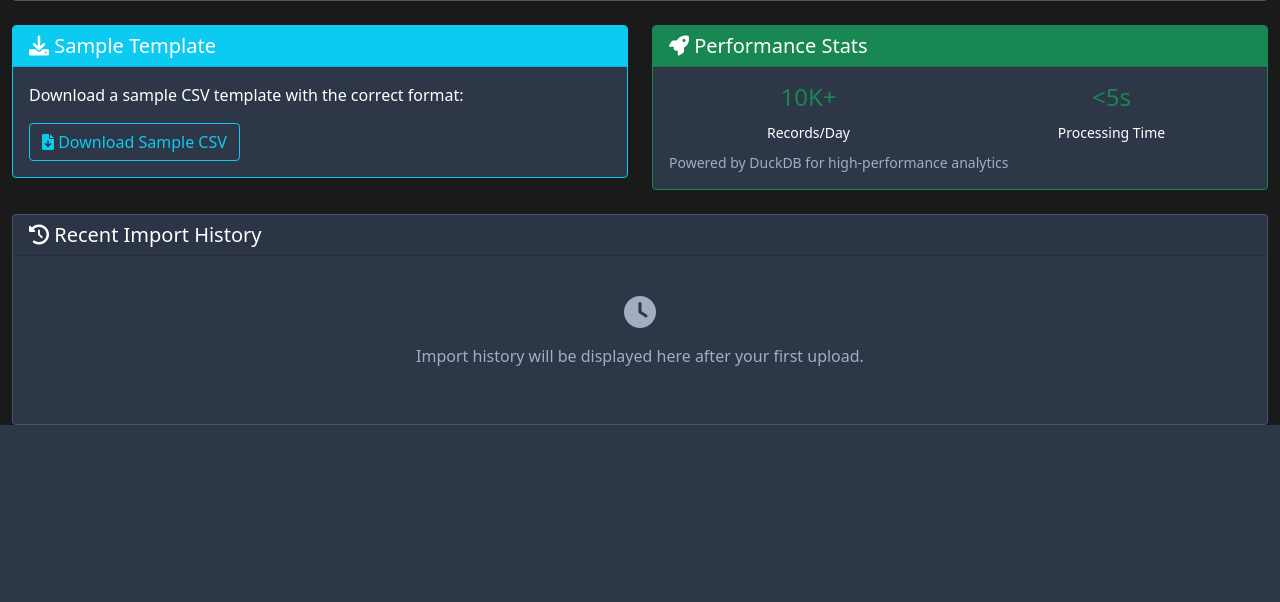
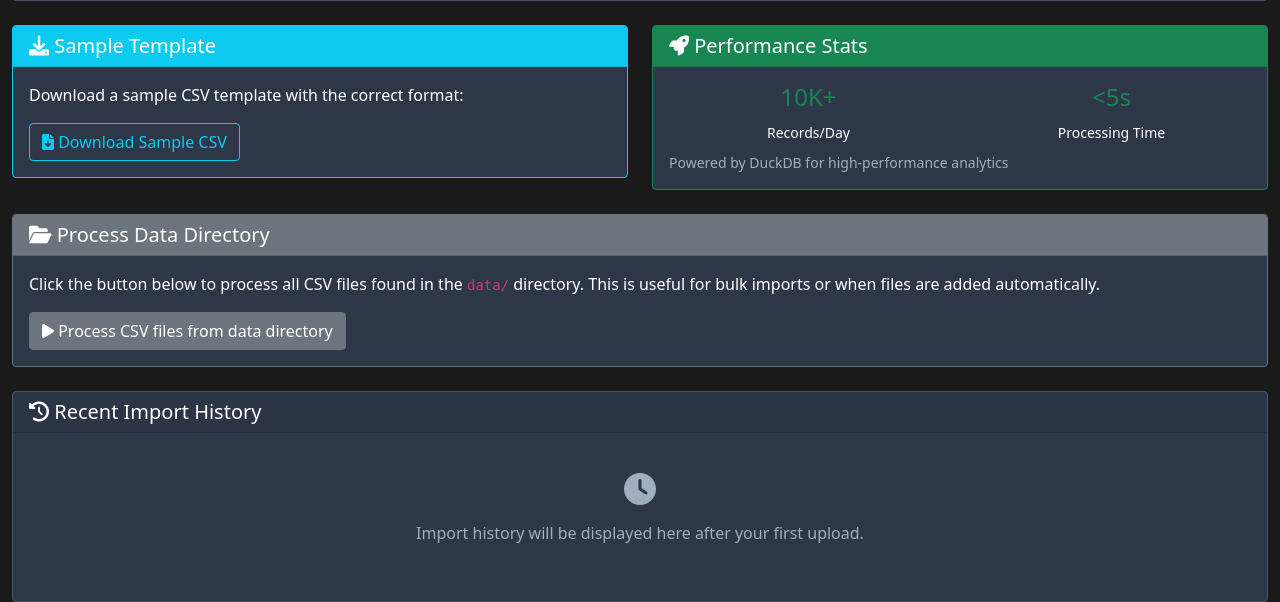
Before and after one commit to Rudolph001/EG_v2, a Flask app: page /import-data in a window 1280 px wide. Shown: the part 994-1596 px from the top of the page. Before the commit the page ends 1419 px from the top, so only its background shows below. Run offline with Flask 3, Linux system fonts and the light colour scheme; some libraries are stand-ins or nearby versions.

Commit message:
Assistant checkpoint: Add data directory processing option to import
Assistant generated file changes:
- templates/import_data.html: Add JavaScript for data directory processing

---

User prompt:

my import csv have user_response and justifications fields

Replit-Commit-Author: Assistant
Replit-Commit-Session-Id: aab17d1b-b1a7-4567-b8d6-d8b7f3a1e81d

```diff
--- a/templates/import_data.html
+++ b/templates/import_data.html
@@ -227,6 +227,30 @@
     </div>
 </div>
 
+<!-- Process Data Directory Button -->
+<div class="row mb-4">
+    <div class="col-12">
+        <div class="card border-secondary">
+            <div class="card-header bg-secondary text-white">
+                <h5 class="mb-0">
+                    <i class="fas fa-folder-open"></i>
+                    Process Data Directory
+                </h5>
+            </div>
+            <div class="card-body">
+                <p>
+                    Click the button below to process all CSV files found in the <code>data/</code> directory.
+                    This is useful for bulk imports or when files are added automatically.
+                </p>
+                <button class="btn btn-secondary" id="processDataDirBtn">
+                    <i class="fas fa-play"></i>
+                    Process CSV files from data directory
+                </button>
+            </div>
+        </div>
+    </div>
+</div>
+
 <!-- Import History -->
 <div class="row">
     <div class="col-12">
@@ -248,122 +272,147 @@
 </div>
 
 <script>
-document.getElementById('csvUploadForm').addEventListener('submit', function(e) {
+// Helper function to show alerts
+function showAlert(message, type) {
+    const alertContainer = $('#uploadResults'); // Assuming #uploadResults is used for alerts as well
+    const alertClass = `alert alert-${type} alert-dismissible fade show`;
+    const alertHtml = `
+        <div class="${alertClass}" role="alert">
+            ${message}
+            <button type="button" class="btn-close" data-bs-dismiss="alert" aria-label="Close"></button>
+        </div>
+    `;
+    alertContainer.html(alertHtml).show();
+}
+
+// Handle form submission
+        $('#csvUploadForm').on('submit', function(e) {
             e.preventDefault();
 
+            const formData = new FormData();
             const fileInput = document.getElementById('csvFile');
-    const file = fileInput.files[0];
 
-    if (!file) {
-        alert('Please select a CSV file to upload.');
+            if (fileInput.files.length === 0) {
+                showAlert('Please select a CSV file.', 'warning');
                 return;
             }
 
-    // Validate file type
-    if (!file.name.toLowerCase().endsWith('.csv')) {
-        alert('Please select a valid CSV file.');
-        return;
-    }
+            formData.append('file', fileInput.files[0]);
 
             // Show progress bar
-    const progressContainer = document.getElementById('uploadProgress');
-    const progressBar = document.getElementById('progressBar');
-    const progressText = document.getElementById('progressText');
-    const uploadBtn = document.getElementById('uploadBtn');
-    const resultsContainer = document.getElementById('uploadResults');
+            $('#uploadProgress').show();
+            $('#uploadBtn').prop('disabled', true).html('<i class="fas fa-spinner fa-spin"></i> Uploading...');
 
-    progressContainer.style.display = 'block';
-    resultsContainer.style.display = 'none';
-    uploadBtn.disabled = true;
-    uploadBtn.innerHTML = '<i class="fas fa-spinner fa-spin"></i> Uploading...';
-
-    // Simulate progress (since we can't get real upload progress easily)
+            // Simulate progress
             let progress = 0;
             const progressInterval = setInterval(() => {
                 progress += Math.random() * 15;
                 if (progress > 90) progress = 90;
+                $('#progressBar').css('width', progress + '%');
+                $('#progressText').text(Math.round(progress) + '%');
+            }, 500);
 
-        progressBar.style.width = progress + '%';
-        progressText.textContent = Math.round(progress) + '%';
-    }, 200);
-
-    // Prepare form data
-    const formData = new FormData();
-    formData.append('file', file);
-
-    // Upload file
-    fetch('/api/upload-csv', {
-        method: 'POST',
-        body: formData
-    })
-    .then(response => response.json())
-    .then(result => {
+            $.ajax({
+                url: '/api/upload-csv',
+                type: 'POST',
+                data: formData,
+                processData: false,
+                contentType: false,
+                success: function(response) {
                     clearInterval(progressInterval);
-        progressBar.style.width = '100%';
-        progressText.textContent = '100%';
+                    $('#progressBar').css('width', '100%');
+                    $('#progressText').text('100%');
 
                     setTimeout(() => {
-            progressContainer.style.display = 'none';
-            resultsContainer.style.display = 'block';
+                        $('#uploadProgress').hide();
+                        $('#progressBar').css('width', '0%');
+                        $('#progressText').text('0%');
+                        showAlert(response.message, 'success');
 
-            if (result.success) {
-                resultsContainer.innerHTML = `
+                        // Show results
+                        const results = `
                             <div class="alert alert-success">
-                        <i class="fas fa-check-circle"></i>
-                        <strong>Success!</strong> ${result.message}
-                        <hr>
-                        <a href="/emails" class="btn btn-success btn-sm">
-                            <i class="fas fa-eye"></i> View Imported Emails
-                        </a>
+                                <h5><i class="fas fa-check-circle"></i> Import Successful</h5>
+                                <p class="mb-0">${response.message}</p>
                             </div>
                         `;
-            } else {
-                resultsContainer.innerHTML = `
+                        $('#uploadResults').html(results).show();
+
+                        // Reset form
+                        $('#csvUploadForm')[0].reset();
+                    }, 1000);
+                },
+                error: function(xhr) {
+                    clearInterval(progressInterval);
+                    $('#uploadProgress').hide();
+                    $('#progressBar').css('width', '0%');
+                    $('#progressText').text('0%');
+
+                    let errorMsg = 'Upload failed';
+                    if (xhr.responseJSON && xhr.responseJSON.error) {
+                        errorMsg = xhr.responseJSON.error;
+                    }
+                    showAlert(errorMsg, 'danger');
+
+                    // Show error results
+                    const errorResults = `
                         <div class="alert alert-danger">
-                        <i class="fas fa-exclamation-triangle"></i>
-                        <strong>Error!</strong> ${result.error}
+                            <h5><i class="fas fa-exclamation-triangle"></i> Import Failed</h5>
+                            <p class="mb-0">${errorMsg}</p>
                         </div>
                     `;
+                    $('#uploadResults').html(errorResults).show();
+                },
+                complete: function() {
+                    $('#uploadBtn').prop('disabled', false).html('<i class="fas fa-cloud-upload-alt"></i> Upload & Import');
                 }
-
-            uploadBtn.disabled = false;
-            uploadBtn.innerHTML = '<i class="fas fa-cloud-upload-alt"></i> Upload & Import';
-        }, 500);
-    })
-    .catch(error => {
-        clearInterval(progressInterval);
-        progressContainer.style.display = 'none';
-        resultsContainer.style.display = 'block';
-        resultsContainer.innerHTML = `
-            <div class="alert alert-danger">
-                <i class="fas fa-times-circle"></i>
-                <strong>Upload Failed!</strong> An error occurred while uploading the file.
-            </div>
-        `;
-
-        uploadBtn.disabled = false;
-        uploadBtn.innerHTML = '<i class="fas fa-cloud-upload-alt"></i> Upload & Import';
-        console.error('Upload error:', error);
             });
         });
 
-function downloadSampleCSV() {
-    // Create sample CSV content
-    const csvContent = `_time,sender,subject,attachments,recipients,time_month,department,bunit,final_outcome,justifications
-2025-01-15 09:30:00,john.doe@company.com,Weekly Report,report.pdf,team@company.com,2025-01,Finance,North America,approved,Regular business report
-2025-01-15 10:15:00,jane.smith@external.com,Partnership Proposal,proposal.docx,partnerships@company.com,2025-01,Business Dev,Europe,pending,External partnership inquiry
-2025-01-15 11:00:00,alerts@system.com,System Maintenance,,,2025-01,IT,Global,approved,Automated system notification`;
+        // Handle data directory processing
+        $('#processDataDirBtn').on('click', function() {
+            const btn = $(this);
+            btn.prop('disabled', true).html('<i class="fas fa-spinner fa-spin"></i> Processing...');
 
-    // Create and download file
-    const blob = new Blob([csvContent], { type: 'text/csv' });
-    const url = window.URL.createObjectURL(blob);
-    const a = document.createElement('a');
-    a.href = url;
-    a.download = 'email_guardian_sample.csv';
-    document.body.appendChild(a);
-    a.click();
-    document.body.removeChild(a);
-    window.URL.revokeObjectURL(url);
+            $.ajax({
+                url: '/api/ingest-csv',
+                type: 'POST',
+                success: function(response) {
+                    showAlert(response.message, 'success');
+
+                    // Show detailed results
+                    const results = `
+                        <div class="alert alert-success">
+                            <h5><i class="fas fa-check-circle"></i> Processing Complete</h5>
+                            <ul class="mb-0">
+                                <li>Files processed: ${response.files_processed}</li>
+                                <li>Total records found: ${response.total_records}</li>
+                                <li>Successfully imported: ${response.successful_inserts}</li>
+                                ${response.errors.length > 0 ? `<li>Errors: ${response.errors.length}</li>` : ''}
+                            </ul>
+                        </div>
+                    `;
+                    $('#uploadResults').html(results).show();
+                },
+                error: function(xhr) {
+                    let errorMsg = 'Processing failed';
+                    if (xhr.responseJSON && xhr.responseJSON.error) {
+                        errorMsg = xhr.responseJSON.error;
                     }
+                    showAlert(errorMsg, 'danger');
+
+                    const errorResults = `
+                        <div class="alert alert-danger">
+                            <h5><i class="fas fa-exclamation-triangle"></i> Processing Failed</h5>
+                            <p class="mb-0">${errorMsg}</p>
+                        </div>
+                    `;
+                    $('#uploadResults').html(errorResults).show();
+                },
+                complete: function() {
+                    btn.prop('disabled', false).html('<i class="fas fa-play"></i> Process CSV files from data directory');
+                }
+            });
+        });
 </script>
 {% endblock %}
```
Lines whose indentation alone changed are shown as unchanged.
